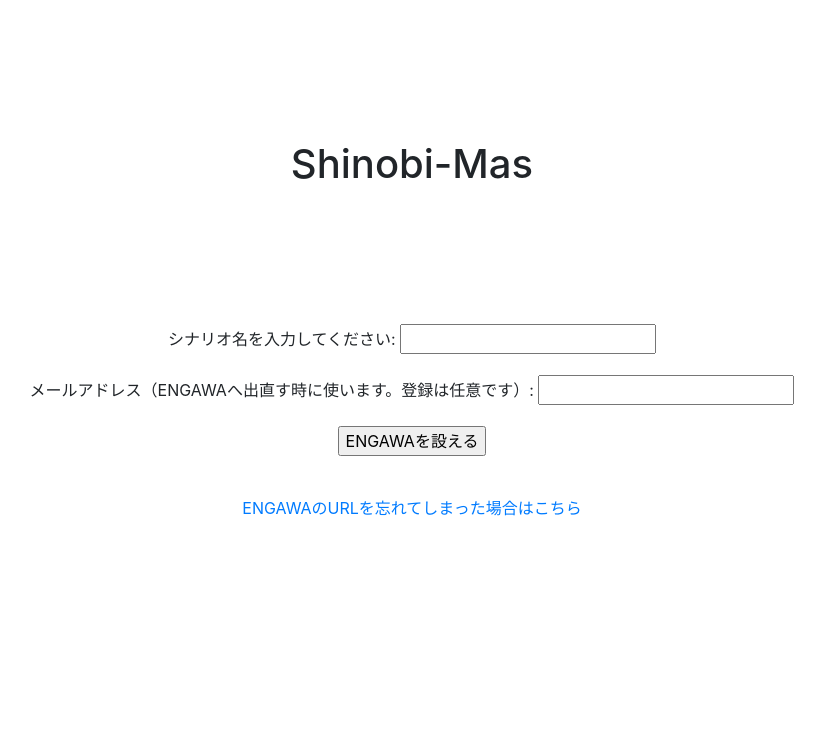
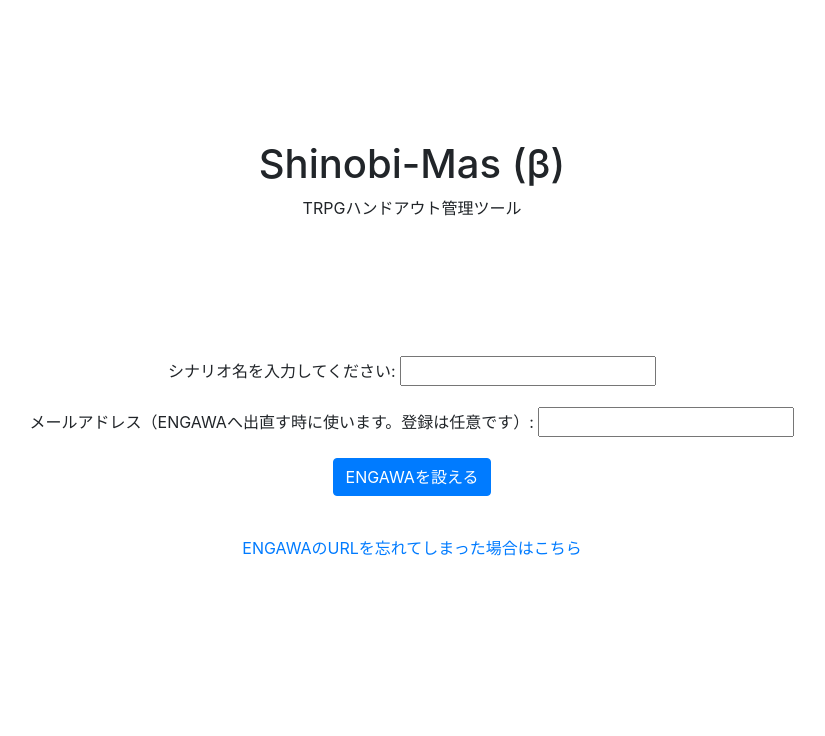
Before and after one commit to Nagyon-Jessica/Shinobi-Mas, a Django app: page /index in a window 1280 px wide. Shown: the top 736 px of the page, without its empty margins (228-1053 px from the left). Run offline with Django 3.2, Linux system fonts and the light colour scheme; some libraries are stand-ins or nearby versions.

Commit message:
トップページにバージョン表記と説明文を追加

```diff
--- a/homaster/templates/homaster/index.html
+++ b/homaster/templates/homaster/index.html
@@ -10,13 +10,14 @@
 </head>
 <body>
   <main class="main main-wrapper">
-    <div class="index-app-name text-center h1">
-      <h1>Shinobi-Mas</h1>
+    <div class="index-app-name text-center">
+      <h1>Shinobi-Mas (β)</h1>
+      <p>TRPGハンドアウト管理ツール</p>
     </div>
     <div class="index-app-form text-center">
       <form method="post">{% csrf_token %}
         {{ form.as_p }}
-        <input type="submit" value="ENGAWAを設える">
+        <input class="btn btn-primary" type="submit" value="ENGAWAを設える">
       </form>
     </div>
     <div class="index-app-reenter-form text-center">
```
